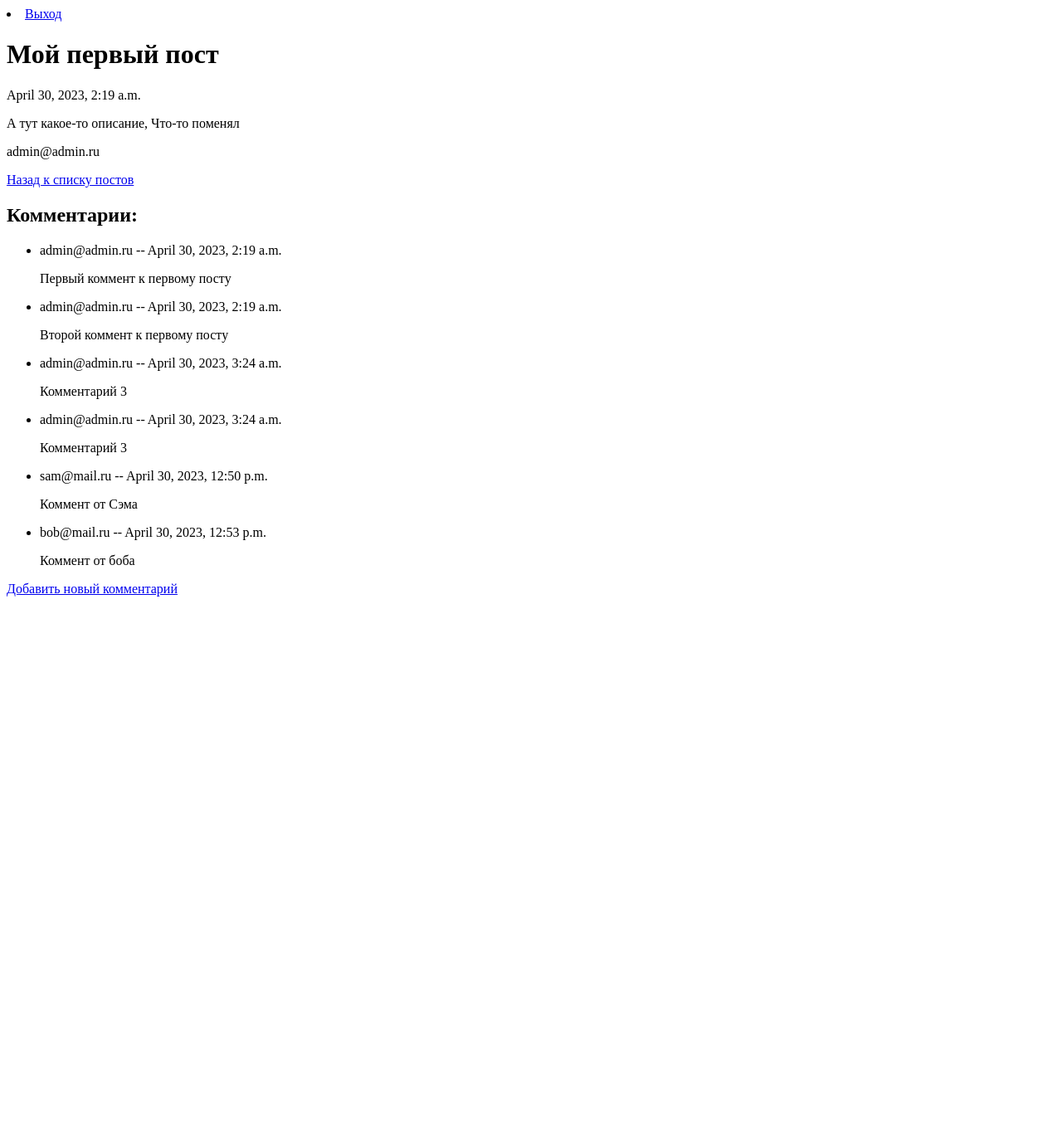
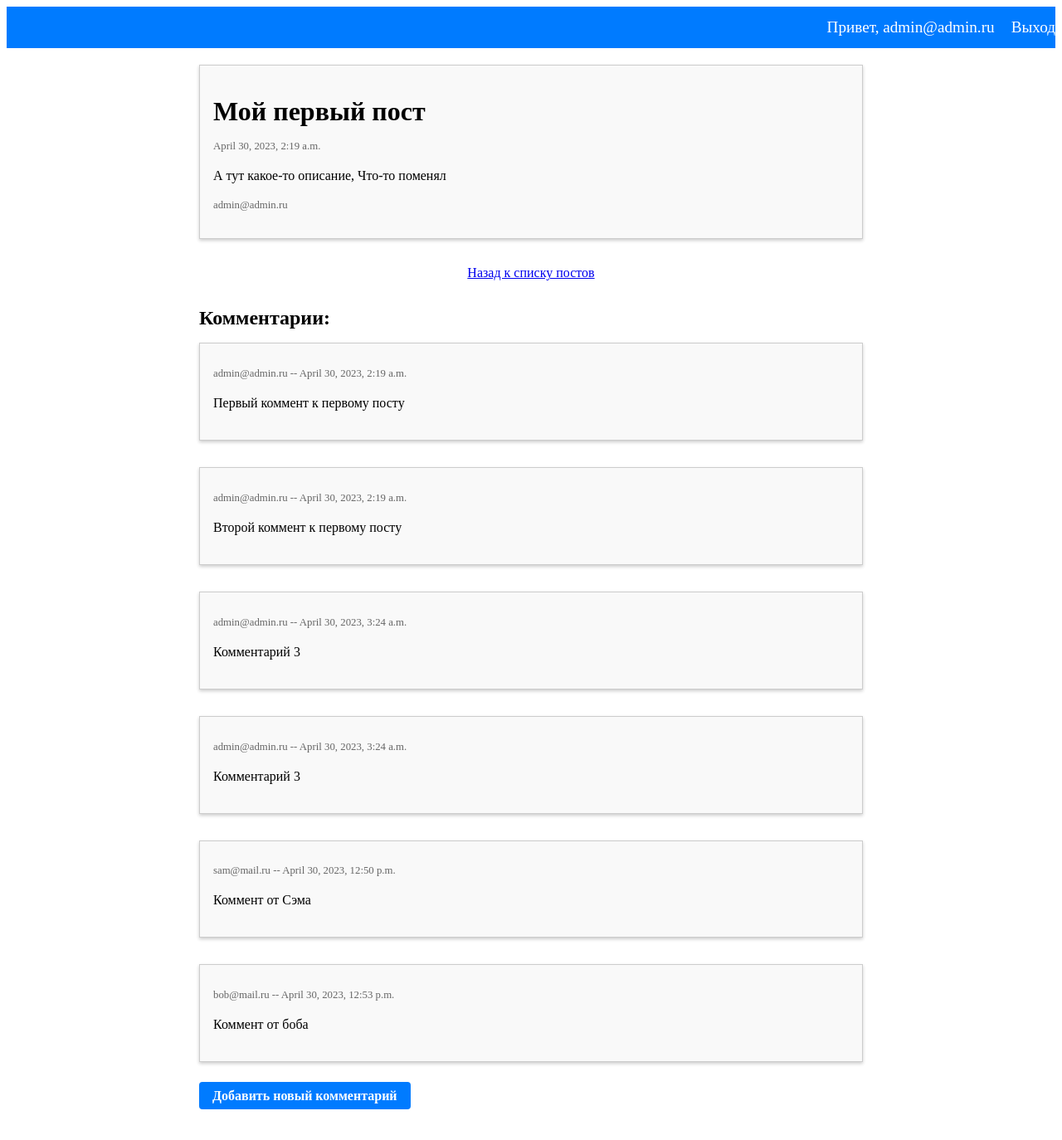
Before and after one commit to elofd/BlogDjango, a Django app: page /1/ in a window 1280 px wide. Shown: the whole page at 83% size. Before the commit the page ends 719 px from the top, so only its background shows below. Run offline with Django 4.2, Linux system fonts and the light colour scheme; a user stored in the database is signed in; data comes from the database, SQL or seed files in the repository; both versions use the stored data as it was after the commit.

Commit message:
add some CSS styles

```diff
--- /dev/null
+++ b/myblog/blog/static/blog/style.css
@@ -0,0 +1,183 @@
+.page-title {
+  font-size: 2em;
+  margin-bottom: 20px;
+  color: #333;
+}
+
+.nav-list {
+  margin: 0;
+  padding: 0;
+  list-style-type: none;
+  display: flex;
+  justify-content: flex-end;
+  align-items: center;
+  background-color: #007bff;
+  height: 50px;
+}
+
+.nav-item {
+  margin-left: 20px;
+}
+
+.nav-link {
+  color: #fff;
+  text-decoration: none;
+  font-size: 1.2em;
+}
+
+.content-container {
+  max-width: 800px;
+  margin: 0 auto;
+  padding: 20px;
+}
+
+.main-heading {
+  font-size: 2rem;
+  text-align: center;
+  margin-bottom: 2rem;
+}
+
+.post-list {
+  list-style: none;
+  margin: 0;
+  padding: 0;
+}
+
+.post {
+  margin-bottom: 2rem;
+  border: 1px solid #ccc;
+  padding: 1rem;
+  background-color: #f9f9f9;
+  box-shadow: 0 2px 4px rgba(0, 0, 0, 0.2);
+}
+
+.post-title {
+  font-size: 1.5rem;
+  margin-bottom: 1rem;
+}
+
+.post-date {
+  font-size: 0.8rem;
+  color: #666;
+  margin-bottom: 0.5rem;
+}
+
+.post-text {
+  font-size: 1rem;
+  line-height: 1.5;
+  margin-bottom: 1rem;
+}
+
+.post-author {
+  font-size: 0.8rem;
+  color: #666;
+}
+
+.post-title {
+  font-size: 2rem;
+  margin-bottom: 1rem;
+}
+
+.post-date {
+  font-size: 0.8rem;
+  color: #666;
+  margin-bottom: 0.5rem;
+}
+
+.post-text {
+  font-size: 1rem;
+  line-height: 1.5;
+  margin-bottom: 1rem;
+}
+
+.post-author {
+  font-size: 0.8rem;
+  color: #666;
+  margin-bottom: 1rem;
+}
+
+.back-link {
+  margin-top: 1rem;
+  margin-bottom: 2rem;
+}
+
+.comment-heading {
+  font-size: 1.5rem;
+  margin-bottom: 1rem;
+}
+
+.comment-list {
+  list-style: none;
+  margin: 0;
+  padding: 0;
+  margin-bottom: 2rem;
+}
+
+.comment {
+  margin-bottom: 2rem;
+  border: 1px solid #ccc;
+  padding: 1rem;
+  background-color: #f9f9f9;
+  box-shadow: 0 2px 4px rgba(0, 0, 0, 0.2);
+}
+
+.comment-info {
+  font-size: 0.8rem;
+  color: #666;
+  margin-bottom: 0.5rem;
+}
+
+.comment-text {
+  font-size: 1rem;
+  line-height: 1.5;
+  margin-bottom: 1rem;
+}
+
+.no-comment {
+  font-size: 1rem;
+  margin-bottom: 2rem;
+  color: #666;
+}
+
+.add-comment-link {
+  margin-top: 2rem;
+}
+
+.add-comment-link a {
+  background-color: #007bff;
+  color: #fff;
+  padding: 0.5rem 1rem;
+  border-radius: 0.25rem;
+  text-decoration: none;
+  font-weight: bold;
+}
+
+.add-comment-link a:hover {
+  background-color: #0069d9;
+}
+
+.title {
+  font-size: 2em;
+  margin-bottom: 20px;
+  color: #333;
+}
+
+.comment-form {
+  background-color: #f5f5f5;
+  padding: 20px;
+  border-radius: 5px;
+}
+
+.submit-button {
+  background-color: #007bff;
+  color: #fff;
+  border: none;
+  padding: 10px 20px;
+  border-radius: 5px;
+  cursor: pointer;
+}
+
+.back-link {
+  margin-top: 20px;
+  text-align: center;
+}
--- a/myblog/blog/templates/blog/base.html
+++ b/myblog/blog/templates/blog/base.html
@@ -1,20 +1,30 @@
 <!DOCTYPE html>
 <html lang="ru">
+
 <head>
-    <meta charset="UTF-8">
-    <title>
-        {% block title %}
-        {% endblock %}
-    </title>
+  {% load static %}
+  <link rel="stylesheet" type="text/css" href="{% static 'blog/style.css' %}">
+  <meta charset="UTF-8">
+  <title class="page-title">
+    {% block title %}
+    {% endblock %}
+  </title>
 </head>
+
 <body>
+  <ul class="nav-list">
     {% if user.is_authenticated %}
-    <li><a href="{% url 'users:logout' %}">Выход</a></li>
+    <li class="nav-item"><a class="nav-link" href="">Привет, {{ user.email }}</a></li>
+    <li class="nav-item"><a class="nav-link" href="{% url 'users:logout' %}">Выход</a></li>
     {% else %}
-    <li><a href="{% url 'users:login' %}">Вход</a></li>
-    <li><a href="{% url 'users:user_create' %}">Регистрация</a></li>
+    <li class="nav-item"><a class="nav-link" href="{% url 'users:login' %}">Вход</a></li>
+    <li class="nav-item"><a class="nav-link" href="{% url 'users:user_create' %}">Регистрация</a></li>
     {% endif %}
+  </ul>
+  <div class="content-container">
     {% block body %}
     {% endblock %}
+  </div>
 </body>
+
 </html>
--- a/myblog/blog/templates/blog/post_detail.html
+++ b/myblog/blog/templates/blog/post_detail.html
@@ -5,41 +5,43 @@
 {% endblock %}
 
 {% block body %}
-  <h1>
+<div class="post">
+  <h1 class="post-title">
     {{ post.title }}
   </h1>
-  <p>
+  <p class="post-date">
     {{ post.created_date }}
   </p>
-  <p>
+  <p class="post-text">
     {{ post.text }}
   </p>
-  <p>
+  <p class="post-author">
     {{ post.author }}
   </p>
-  <p>
+</div>
+<p class="back-link">
   <a href="{% url 'blog:post_list' %}">Назад к списку постов</a>
 </p>
-  <h2>
+<h2 class="comment-heading">
   Комментарии:
 </h2>
-  <ul>
+<ul class="comment-list">
   {% for comment in comments %}
-    <li>
-      <p>
+  <li class="comment">
+    <p class="comment-info">
       {{ comment.author }} -- {{ comment.created_date }}
     </p>
-      <p>
+    <p class="comment-text">
       {{ comment.text }}
     </p>
   </li>
   {% empty %}
-    <p>
+  <p class="no-comment">
     Пока никто не оставил комментарий
   </p>
   {% endfor %}
 </ul>
-  <p>
+<p class="add-comment-link">
   <a href="{% url 'blog:comment_create' pk=post.pk %}">Добавить новый комментарий</a>
 </p>
 {% endblock %}
--- a/myblog/myblog/settings.py
+++ b/myblog/myblog/settings.py
@@ -120,7 +120,10 @@ USE_TZ = True
 # Static files (CSS, JavaScript, Images)
 # https://docs.djangoproject.com/en/4.2/howto/static-files/
 
-STATIC_URL = 'static/'
+STATIC_URL = '/static/'
+STATICFILES_DIRS = [
+    BASE_DIR / 'static',
+]
 
 # Default primary key field type
 # https://docs.djangoproject.com/en/4.2/ref/settings/#default-auto-field
```
Also changed, not shown: myblog/blog/templates/blog/comment_create.html (+4 -4 lines), myblog/blog/templates/blog/post_create.html (+6 -6 lines), myblog/blog/templates/blog/post_list.html (+7 -7 lines), myblog/users/templates/users/login.html (+6 -8 lines), myblog/users/templates/users/registration.html (+7 -7 lines), myblog/db.sqlite3. Lines whose indentation alone changed are shown as unchanged.
